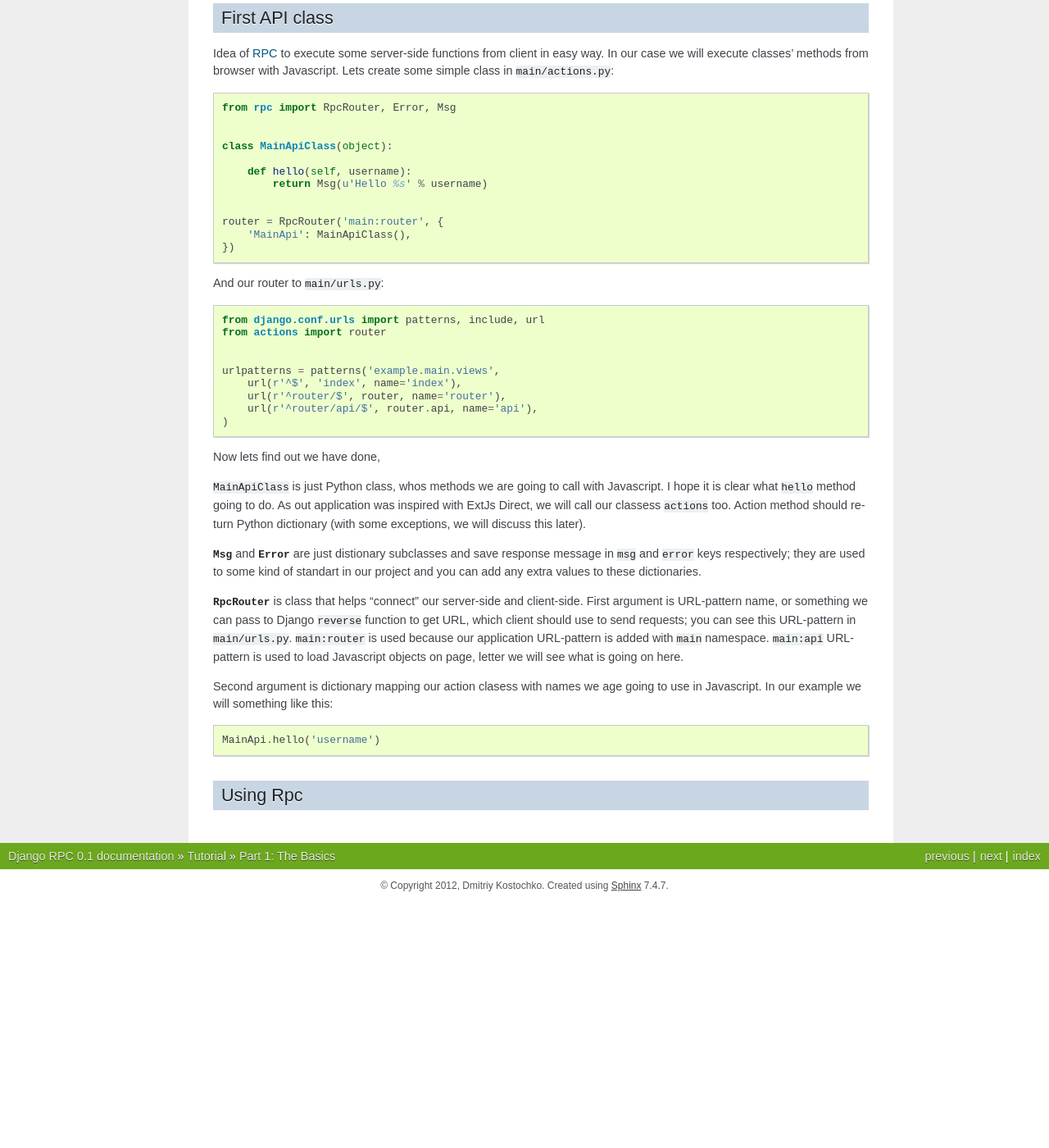
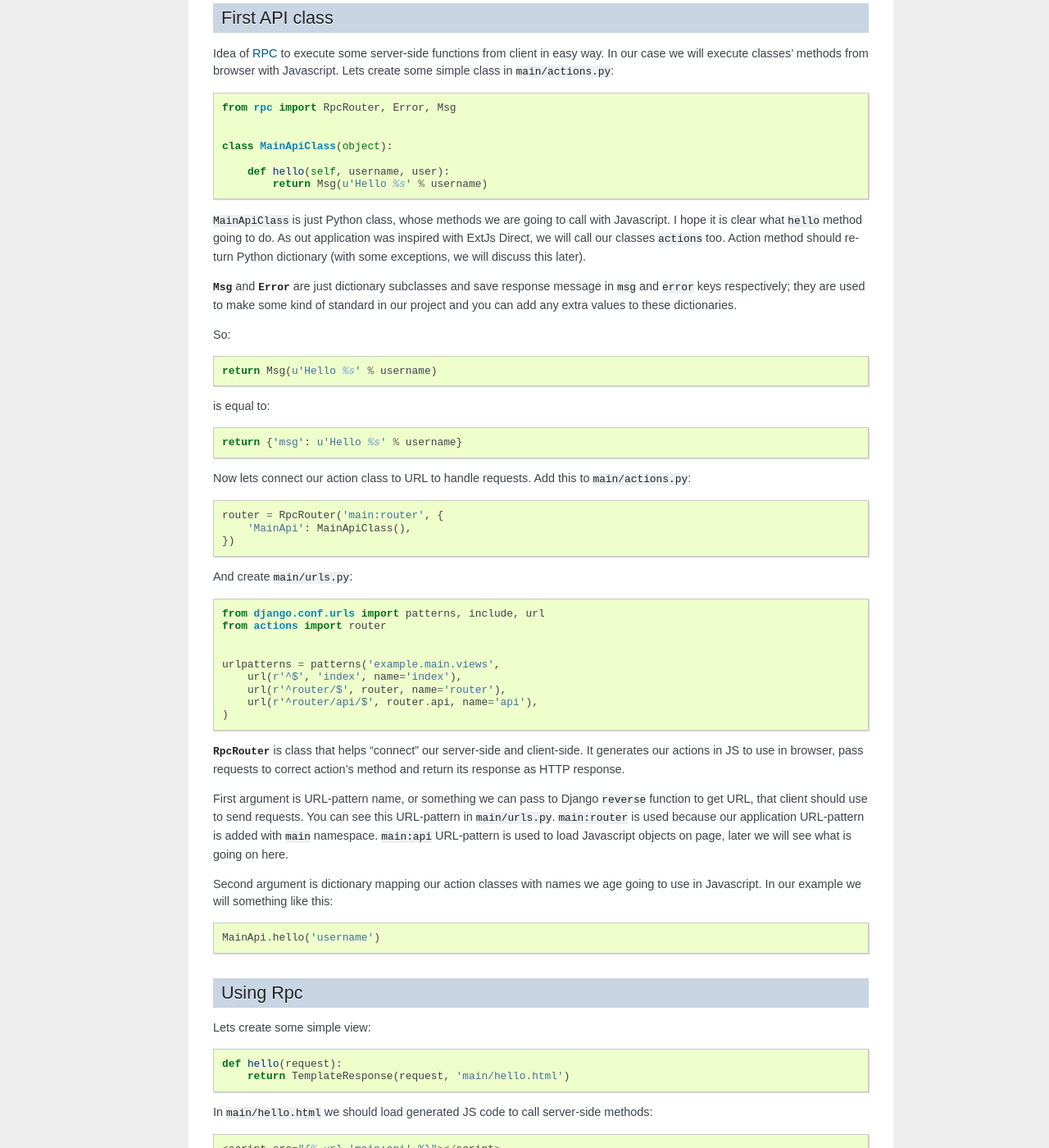
Before and after one commit to Alerion/django-rpc, a Sphinx documentation site: the page built from docs/tutorial/part1.rst, in a window 1280 px wide and 1400 px high, scrolled down 799 px. Shown: the whole window at 82% size. Built offline with Sphinx 7.4.7, drawn with Linux system fonts in a browser that asks for light colours; before the commit the page ends 1899 px from its top, so only the background shows below that; some of the changed text lies outside the part shown.

Commit message:
update docs

```diff
--- a/docs/tutorial/part1.rst
+++ b/docs/tutorial/part1.rst
@@ -58,15 +58,33 @@ Lets create some simple class in ``main/actions.py``::
 
     class MainApiClass(object):
 
-        def hello(self, username):
+        def hello(self, username, user):
             return Msg(u'Hello %s' % username)
 
+``MainApiClass`` is just Python class, whose methods we are going to call with Javascript.
+I hope it is clear what ``hello`` method going to do. As out application was inspired with ExtJs Direct,
+we will call our classes ``actions`` too. Action method should return Python dictionary
+(with some exceptions, we will discuss this later).
+
+:class:`~rpc.responses.Msg` and :class:`~rpc.responses.Error`
+are just dictionary subclasses and save response message in ``msg`` and ``error`` keys respectively;
+they are used to make some kind of standard in our project and you can add any extra values to these dictionaries.
+
+So::
+
+    return Msg(u'Hello %s' % username)
+
+is equal to::
+
+    return {'msg': u'Hello %s' % username}
+
+Now lets connect our action class to URL to handle requests. Add this to ``main/actions.py``::
 
     router = RpcRouter('main:router', {
         'MainApi': MainApiClass(),
     })
 
-And our router to ``main/urls.py``::
+And create ``main/urls.py``::
 
     from django.conf.urls import patterns, include, url
     from actions import router
@@ -78,24 +96,36 @@ And our router to ``main/urls.py``::
         url(r'^router/api/$', router.api, name='api'),
     )
 
-Now lets find out we have done,
+:class:`~rpc.RpcRouter` is class that helps "connect" our server-side and client-side. It generates our actions in JS to use in browser,
+pass requests to correct action's method and return its response as HTTP response.
 
-``MainApiClass`` is just Python class, whos methods we are going to call with Javascript.
-I hope it is clear what ``hello`` method going to do. As out application was inspired with ExtJs Direct,
-we will call our classess ``actions`` too. Action method should return Python dictionary
-(with some exceptions, we will discuss this later).
+First argument is URL-pattern name, or something we can pass to Django ``reverse`` function to get URL, that client should use to send requests. You can see this URL-pattern in ``main/urls.py``.
+``main:router`` is used because our application URL-pattern is added with ``main`` namespace.
+``main:api`` URL-pattern is used to load Javascript objects on page, later we will see what is going on here.
 
-:class:`~rpc.responses.Msg` and :class:`~rpc.responses.Error`
-are just distionary subclasses and save response message in ``msg`` and ``error`` keys respectively;
-they are used to some kind of standart in our project and you can add any extra values to these dictionaries.
-
-:class:`~rpc.RpcRouter` is class that helps "connect" our server-side and client-side. First argument is URL-pattern name, or something we can pass to Django ``reverse`` function to get URL, which client should use to send requests; you can see this URL-pattern in ``main/urls.py``. ``main:router`` is used because our application URL-pattern is added with ``main`` namespace.
-``main:api`` URL-pattern is used to load Javascript objects on page, letter we will see what is going on here.
-
-Second argument is dictionary mapping our action clasess with names we age going to use in Javascript.
+Second argument is dictionary mapping our action classes with names we age going to use in Javascript.
 In our example we will something like this::
 
     MainApi.hello('username')
 
 Using Rpc
 ---------
+
+Lets create some simple view::
+
+    def hello(request):
+        return TemplateResponse(request, 'main/hello.html')
+
+In ``main/hello.html`` we should load generated JS code to call server-side methods::
+
+    <script src="{% url 'main:api' %}"></script>
+
+We use URL defined before in ``main/urls.py``.
+
+We can call our method::
+
+    MainApi.hello('Username', function(resp, sb){
+        alert(resp.msg);
+    });
+
+You should see alert with messages "Hellp, Username".
```
Also changed, not shown: docs/installation.rst (+20 -1 lines), 1 other file.
